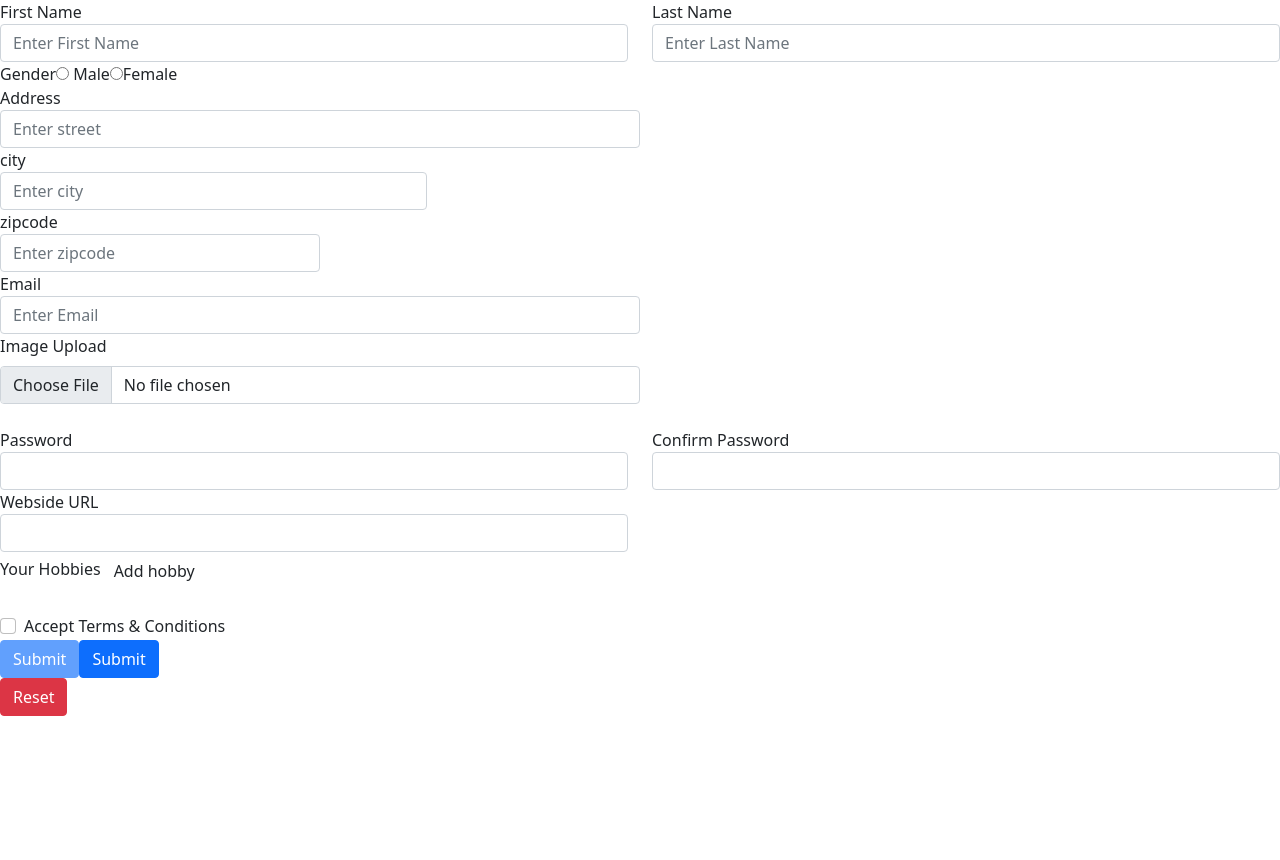
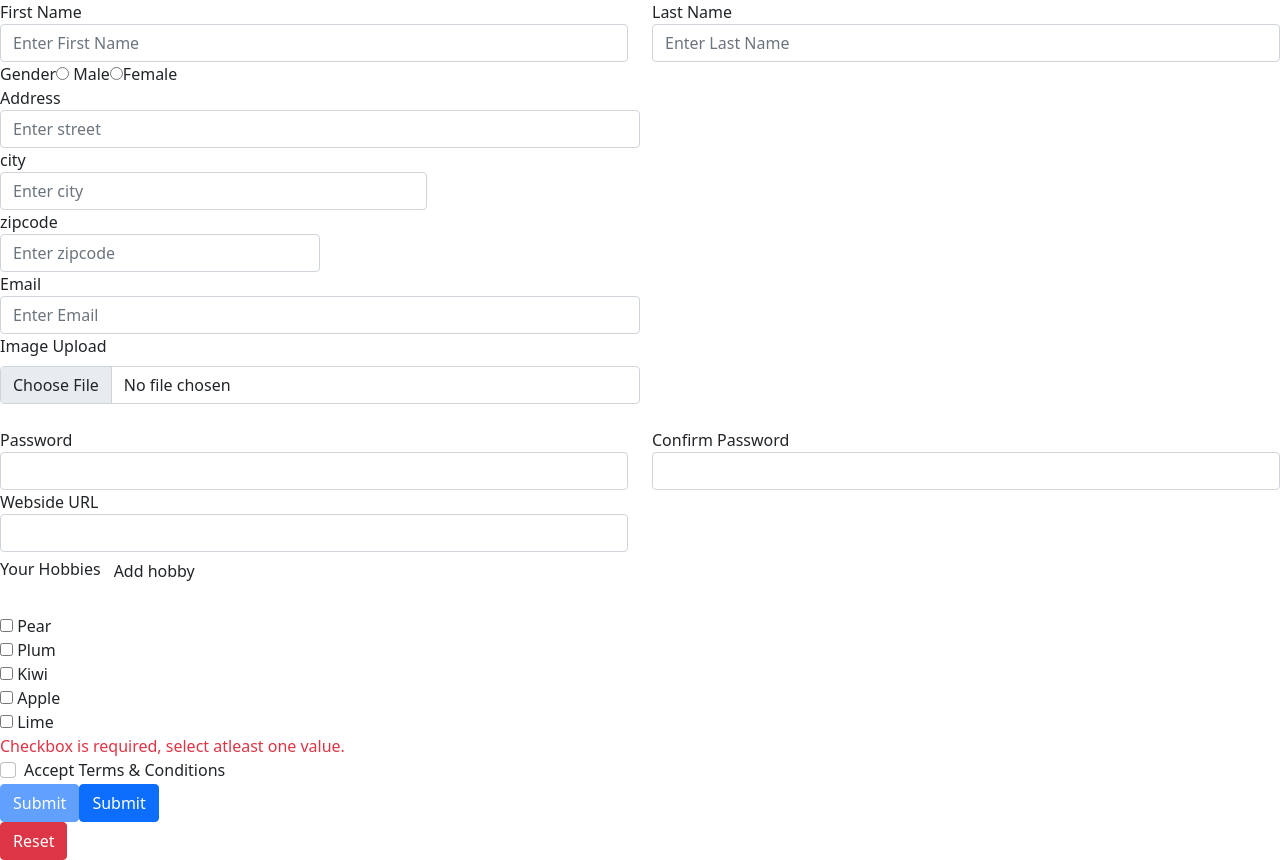
Before and after one commit to MukundDholariya2706/Angular-ReactiveForm, an Angular app: page / in a window 1280 px wide. Before the commit the page ends 800 px from the top, so only its background shows below. Built offline with nearby package versions, Linux system fonts and the light colour scheme.

Commit message:
multi checkbox validation

```diff
--- a/src/app/app.component.html
+++ b/src/app/app.component.html
@@ -45,7 +45,7 @@
       <label>Gender</label>
       <label><input type="radio" formControlName="gender" value="Male" /> Male</label>
       <label><input type="radio" formControlName="gender" value="Female" />Female</label>
-      <div *ngIf="f['gender'].touched && !f['gender'].valid">
+      <div *ngIf="f['gender'].touched && !f['gender'].valid" class="text-danger">
         <div *ngIf="f['gender'].errors?.['required']">
           Select 1 field
         </div>
@@ -135,7 +135,7 @@
         formControlName="imageInput"
         [ngClass]="{ 'is-invalid': submitted && f['imageInput'].errors }"
       />
-      <div *ngIf="submitted && f['imageInput'].errors">
+      <div *ngIf="submitted && f['imageInput'].errors" class="text-danger">
         <div *ngIf="f['imageInput'].errors['required']">
           PNG Image is required
         </div>
@@ -153,7 +153,7 @@
           formControlName="password"
           class="form-control"
         />
-        <div *ngIf="f['password'].touched && f['password'].invalid">
+        <div *ngIf="f['password'].touched && f['password'].invalid" class="text-danger">
           <div *ngIf="f['password'].errors?.['required']">
             Password is required
           </div>
@@ -167,7 +167,7 @@
           class="form-control"
         />
         <div
-          *ngIf="f['confirm_password'].touched && f['confirm_password'].invalid"
+          *ngIf="f['confirm_password'].touched && f['confirm_password'].invalid" class="text-danger"
         >
           <div *ngIf="f['confirm_password'].errors?.['required']">
             Password is required
@@ -202,13 +202,25 @@
         *ngFor="let hobbyControl of controls; let i = index"
       >
         <input type="text" class="form-control" [formControlName]="i" />
-        <div *ngIf="controls[i].touched && !controls[i].valid">
+        <div *ngIf="controls[i].touched && !controls[i].valid" class="text-danger">
           <div *ngIf="controls[i].errors?.['required']">required</div>
         </div>
       </div>
     </div>
 
     <br />
+
+    <!-- multi checkbox validation -->
+    <div *ngFor="let data of Data; let i=index">
+      <label>
+        <input type="checkbox" [value]="data.value" (change)="onCheckboxChange($event)" />
+        {{data.name}}
+      </label>
+    </div>
+      <div *ngIf="f['checkArray'].errors?.['required']" class="text-danger">
+        Checkbox is required, select atleast one value.
+      </div>
+
 
     <!-- single checkbox validation -->
     <div class="form-group form-check">
--- a/src/app/app.component.ts
+++ b/src/app/app.component.ts
@@ -12,6 +12,13 @@ export class AppComponent implements OnInit {
   submitted = false;
   reg = '(https?://)?([\\da-z.-]+)\\.([a-z.]{2,6})[/\\w .-]*/?';
   title = 'Angular-ReactiveForm';
+  Data: Array<any> = [
+    { name: 'Pear', value: 'pear' },
+    { name: 'Plum', value: 'plum' },
+    { name: 'Kiwi', value: 'kiwi' },
+    { name: 'Apple', value: 'apple' },
+    { name: 'Lime', value: 'lime' },
+  ];
 
   get f() {
     return this.registerform.controls;
@@ -45,6 +52,8 @@ export class AppComponent implements OnInit {
         url: ['', [Validators.required, Validators.pattern(this.reg)]],
         hobbies: this.fb.array([]),
         acceptTerms: [false, Validators.requiredTrue],
+        checkArray: this.fb.array([],[Validators.required]),
+
       },
       { validator: ConfirmedValidator('password', 'confirm_password')}
     );
@@ -91,4 +100,20 @@ export class AppComponent implements OnInit {
     const control = new FormControl(null, Validators.required);
     (<FormArray>this.registerform.get('hobbies')).push(control)
   }
+
+  onCheckboxChange(e: any) {
+    const checkArray: FormArray = this.registerform.get('checkArray') as FormArray;
+    if (e.target.checked) {
+      checkArray.push(new FormControl(e.target.value));
+    } else {
+      let i: number = 0;
+      checkArray.controls.forEach((item: any) => {
+        if (item.value == e.target.value) {
+          checkArray.removeAt(i);
+          return;
+        }
+        i++;
+      });
+    }
+  }
 }
```
